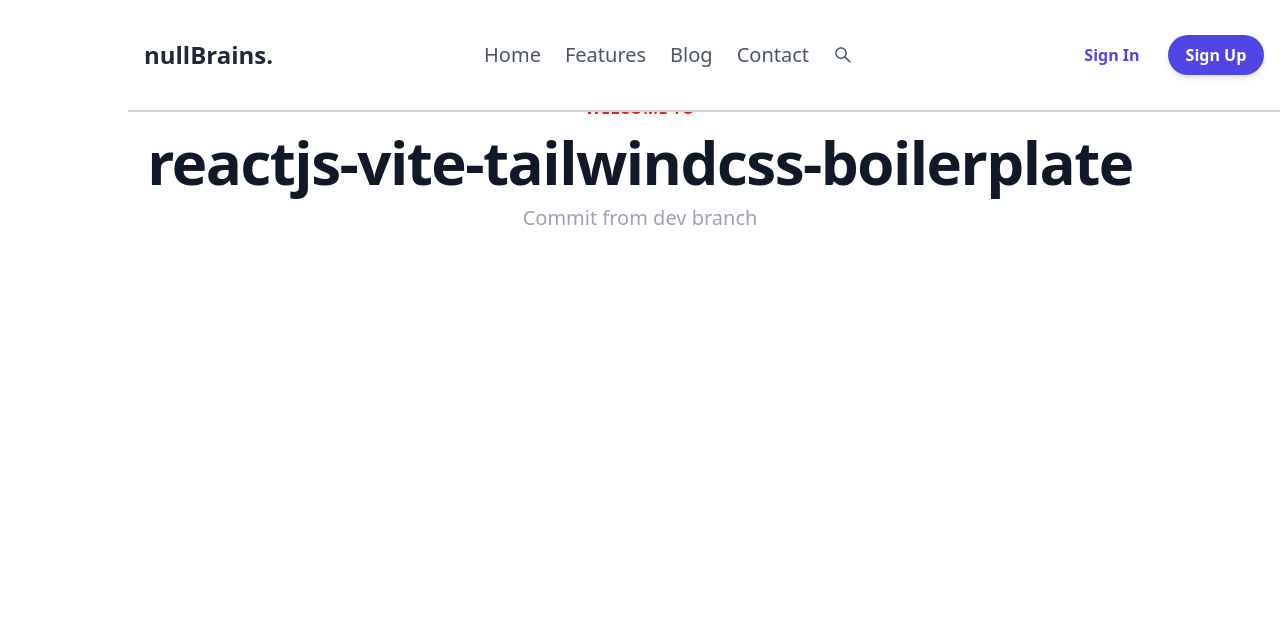
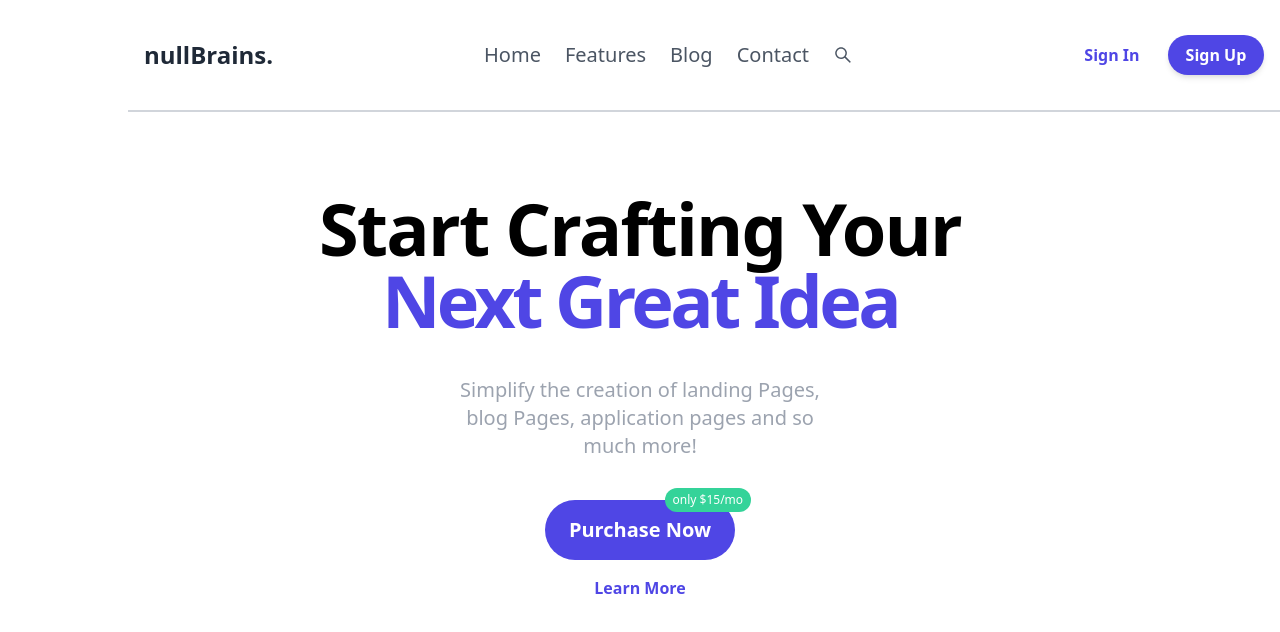
Before and after one commit to appsplash99/blowhorn-landing-page, a React (Vite) app: page / in a window 1280 px wide. Shown: the top 632 px of the page. Built offline with nearby package versions, Linux system fonts and the light colour scheme.

Commit message:
finalised Hero

```diff
--- a/src/components/screens/Hero.tsx
+++ b/src/components/screens/Hero.tsx
@@ -1,16 +1,31 @@
 import React from "react";
+import { Button } from "../Button";
 
 export const Hero = () => {
   return (
-    <div className="py-16 sm:py-24 px-4 sm:px-6 lg:px-8 mx-auto max-w-screen-xl">
+    <div className="h-screen pt-20 pb-32 py-16 sm:py-24 px-4 sm:px-6 md:px-16 lg:px-8 mx-auto max-w-screen-xl flex flex-col items-center justify-center gap-10">
       <div className="text-center">
-        <h2 className="text-base font-semibold tracking-wide text-red-600 uppercase">
-          Welcome to
+        <h2 className="text-4xl md:text-5xl lg:text-7xl font-bold tracking-tight text-black">
+          Start Crafting Your
         </h2>
-        <p className="my-3 text-4xl sm:text-5xl lg:text-6xl font-bold sm:tracking-tight text-gray-900">
-          reactjs-vite-tailwindcss-boilerplate
-        </p>
-        <p className="text-xl text-gray-400">Commit from dev branch</p>
+        <h2 className="text-4xl md:text-5xl lg:text-7xl font-bold tracking-tighter text-indigo-600">
+          Next Great Idea
+        </h2>
+      </div>
+      <div className="text-center text-sm md:text-xl lg:text-xl w-2/4 md:w-3/6 lg:w-2/6  mx-auto text-gray-400">
+        Simplify the creation of landing Pages, blog Pages, application pages
+        and so much more!
+      </div>
+      <div className="relative flex flex-col items-center justify-center gap-2">
+        <div className="absolute -right-6 md:-right-4 -top-2 md:-top-3 px-1 py-0 md:px-2 md:py-1 rounded-full bg-green-400 text-white text-xs">
+          only $15/mo
+        </div>
+        <Button className="py-2 px-4 md:py-4 md:px-6 bg-indigo-600 hover:bg-indigo-700 focus:ring-indigo-500 focus:ring-offset-indigo-200 text-white transition ease-in duration-200 text-center font-semibold focus:outline-none focus:ring-2 focus:ring-offset-2 rounded-full text-sm md:text-xl">
+          Purchase Now
+        </Button>
+        <Button className="py-2 px-2 bg-white hover:bg-indigo-100 focus:ring-indigo-500 focus:ring-offset-indigo-200 text-indigo-600 transition ease-in duration-200 text-center font-semibold focus:outline-none focus:ring-2 focus:ring-offset-0 rounded-full text-xs md:text-base">
+          Learn More
+        </Button>
       </div>
     </div>
   );
```
